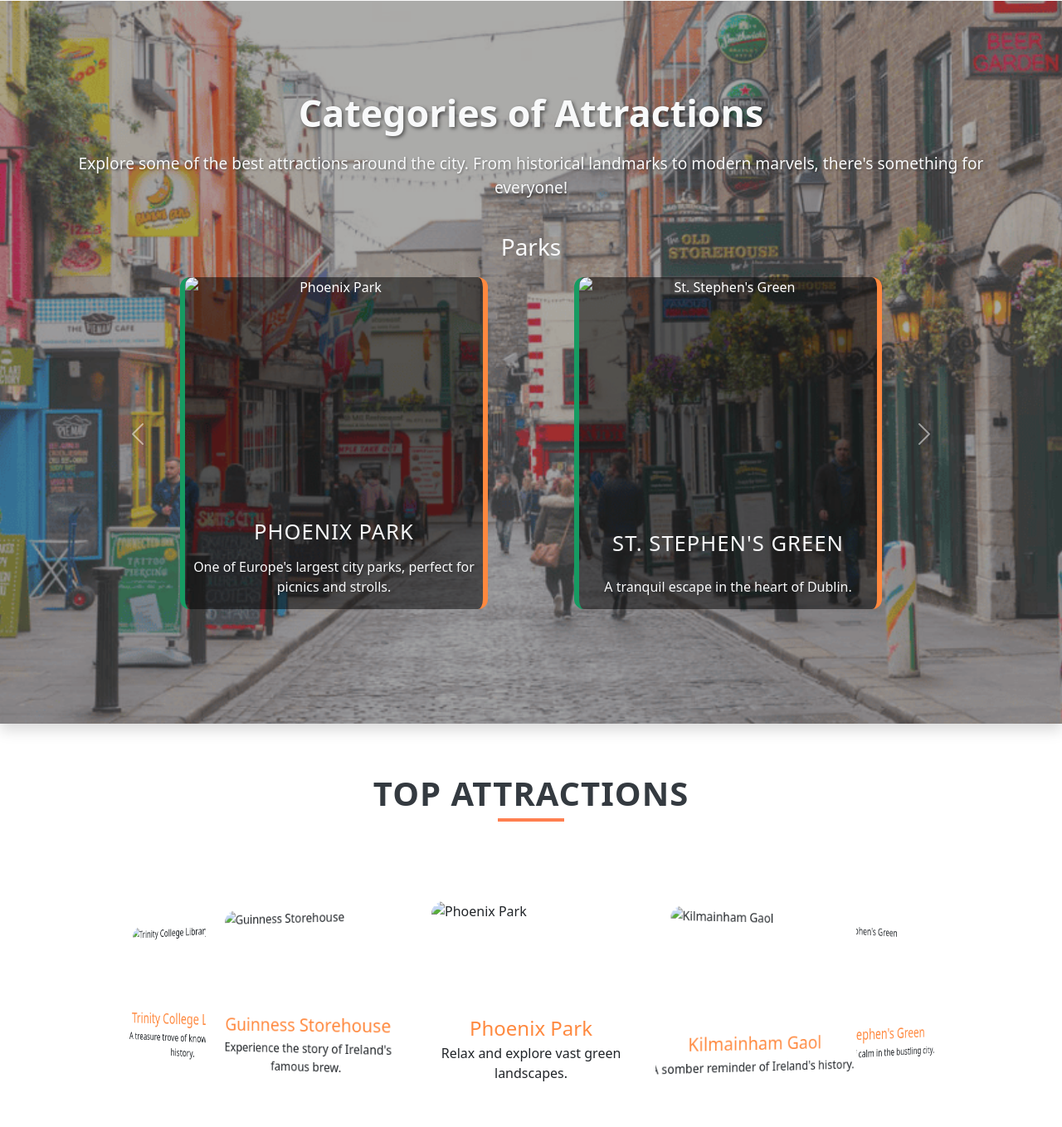
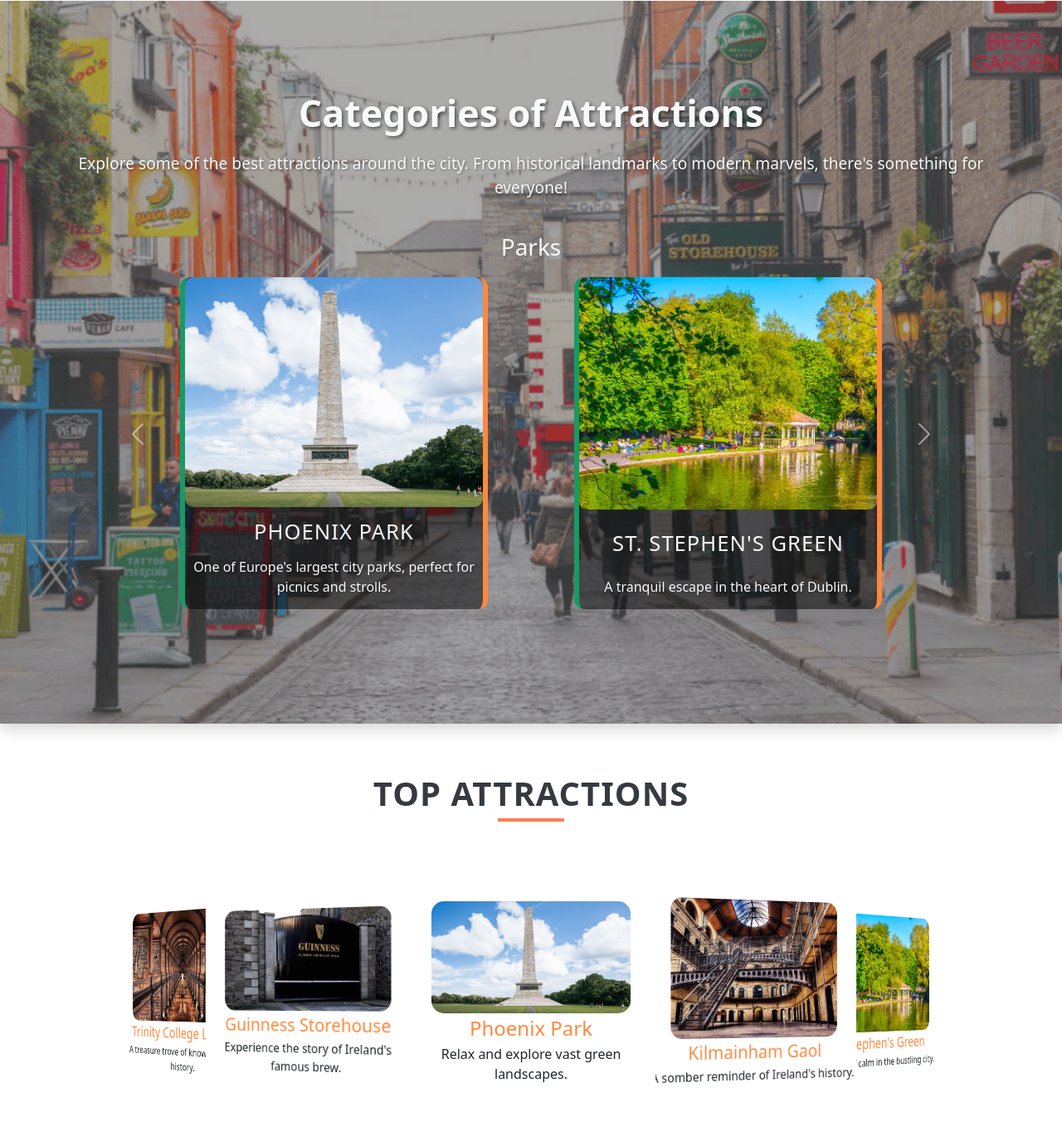
Before and after one commit to RohanImmanuel/NCIWebDevCA2, a website: page attractions.html in a window 1280 px wide. Shown: the part 1284-2642 px from the top of the page at 83% size. Drawn offline with nearby package versions, Linux system fonts and the light colour scheme; the site is published under a folder, as on GitHub Pages, so addresses that start at the root find nothing.

Commit message:
img errors update

```diff
--- a/attractions.html
+++ b/attractions.html
@@ -28,7 +28,7 @@
     <nav class="navbar navbar-expand-lg bg-dark" data-bs-theme="dark">
         <div class="container">
             <a class="navbar-brand" href="index.html">
-                <img src="/img/bridge.png" alt="Logo" width="30" class="d-inline-block align-text-top">
+                <img src="img/bridge.png" alt="Logo" width="30" class="d-inline-block align-text-top">
                 DiscoverDublin
             </a>
             <button class="navbar-toggler" type="button" data-bs-toggle="collapse" data-bs-target="#navbarNav"
@@ -106,7 +106,7 @@
                             <!-- Attraction 1 -->
                             <div class="col-md-5">
                                 <div class="attraction-category-card">
-                                    <img src="/img/attractions/trinity-college-library.webp"
+                                    <img src="img/attractions/trinity-college-library.webp"
                                         alt="Trinity College Library" class="img-fluid">
                                     <h3 class="text-light">Trinity College Library</h3>
                                     <p class="text-light">Home to the Book of Kells, a must-visit historical gem.</p>
@@ -115,7 +115,7 @@
                             <!-- Attraction 2 -->
                             <div class="col-md-5">
                                 <div class="attraction-category-card">
-                                    <img src="/img/attractions/kilmainham-gaol.webp" alt="Kilmainham Gaol"
+                                    <img src="img/attractions/kilmainham-gaol.webp" alt="Kilmainham Gaol"
                                         class="img-fluid">
                                     <h3 class="text-light">Kilmainham Gaol</h3>
                                     <p class="text-light">Discover Ireland's revolutionary past at this historic jail.
@@ -132,7 +132,7 @@
                             <!-- Attraction 1 -->
                             <div class="col-md-5">
                                 <div class="attraction-category-card">
-                                    <img src="/img/attractions/phoenix-park.avif" alt="Phoenix Park" class="img-fluid">
+                                    <img src="img/attractions/phoenix-park.avif" alt="Phoenix Park" class="img-fluid">
                                     <h3 class="text-light">Phoenix Park</h3>
                                     <p class="text-light">One of Europe's largest city parks, perfect for picnics and
                                         strolls.</p>
@@ -141,7 +141,7 @@
                             <!-- Attraction 2 -->
                             <div class="col-md-5">
                                 <div class="attraction-category-card">
-                                    <img src="/img/attractions/st-stephens-green.jpg" alt="St. Stephen's Green"
+                                    <img src="img/attractions/st-stephens-green.jpg" alt="St. Stephen's Green"
                                         class="img-fluid">
                                     <h3 class="text-light">St. Stephen's Green</h3>
                                     <p class="text-light">A tranquil escape in the heart of Dublin.</p>
@@ -157,7 +157,7 @@
                             <!-- Attraction 1 -->
                             <div class="col-md-5">
                                 <div class="attraction-category-card">
-                                    <img src="/img/attractions/guinness-storehouse.jpg" alt="Guinness Storehouse"
+                                    <img src="img/attractions/guinness-storehouse.jpg" alt="Guinness Storehouse"
                                         class="img-fluid">
                                     <h3 class="text-light">Guinness Storehouse</h3>
                                     <p class="text-light">Learn about Ireland's iconic beer and enjoy a pint with a
@@ -167,7 +167,7 @@
                             <!-- Attraction 2 -->
                             <div class="col-md-5">
                                 <div class="attraction-category-card">
-                                    <img src="/img/attractions/epic-museum.jpg" alt="EPIC Museum" class="img-fluid">
+                                    <img src="img/attractions/epic-museum.jpg" alt="EPIC Museum" class="img-fluid">
                                     <h3 class="text-light">EPIC Museum</h3>
                                     <p class="text-light">Celebrate Irish emigration stories in this award-winning
                                         museum.</p>
@@ -207,31 +207,31 @@
         <div class="top-attractions">
             <!-- Trinity College Library -->
             <div class="top-attractions-item">
-                <img src="/img/attractions/trinity-college-library.webp" alt="Trinity College Library">
+                <img src="img/attractions/trinity-college-library.webp" alt="Trinity College Library">
                 <h4 class="name">Trinity College Library</h4>
                 <p class="description">A treasure trove of knowledge and history.</p>
             </div>
             <!-- Guinness Storehouse -->
             <div class="top-attractions-item">
-                <img src="/img/attractions/guinness-storehouse.jpg" alt="Guinness Storehouse">
+                <img src="img/attractions/guinness-storehouse.jpg" alt="Guinness Storehouse">
                 <h4 class="name">Guinness Storehouse</h4>
                 <p class="description">Experience the story of Ireland's famous brew.</p>
             </div>
             <!-- Phoenix Park -->
             <div class="top-attractions-item">
-                <img src="/img/attractions/phoenix-park.avif" alt="Phoenix Park">
+                <img src="img/attractions/phoenix-park.avif" alt="Phoenix Park">
                 <h4 class="name">Phoenix Park</h4>
                 <p class="description">Relax and explore vast green landscapes.</p>
             </div>
             <!-- Kilmainham Gaol -->
             <div class="top-attractions-item">
-                <img src="/img/attractions/kilmainham-gaol.webp" alt="Kilmainham Gaol">
+                <img src="img/attractions/kilmainham-gaol.webp" alt="Kilmainham Gaol">
                 <h4 class="name">Kilmainham Gaol</h4>
                 <p class="description">A somber reminder of Ireland's history.</p>
             </div>
             <!-- St. Stephen's Green -->
             <div class="top-attractions-item">
-                <img src="/img/attractions/st-stephens-green.jpg" alt="St. Stephen's Green">
+                <img src="img/attractions/st-stephens-green.jpg" alt="St. Stephen's Green">
                 <h4 class="name">St. Stephen's Green</h4>
                 <p class="description">An oasis of calm in the bustling city.</p>
             </div>
```
Also changed, not shown: img/restaurants/19.jpg (added).
